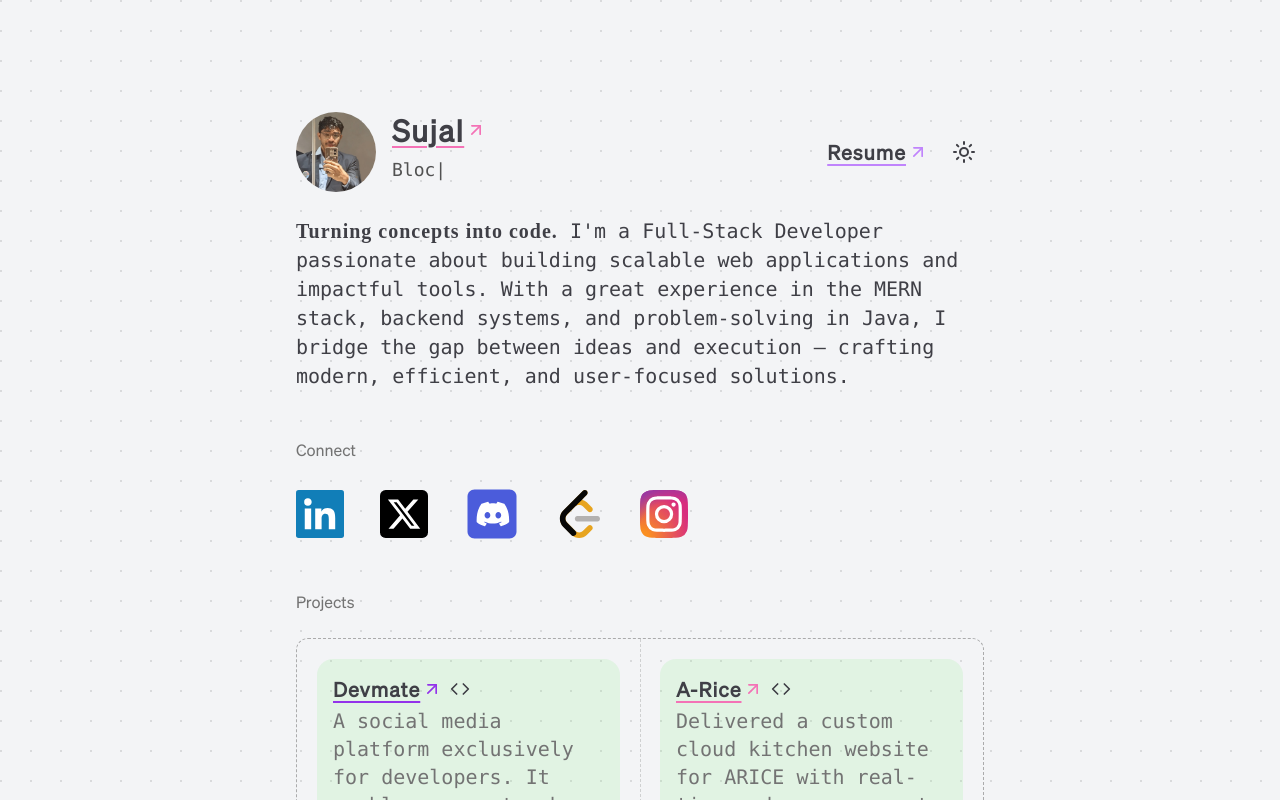
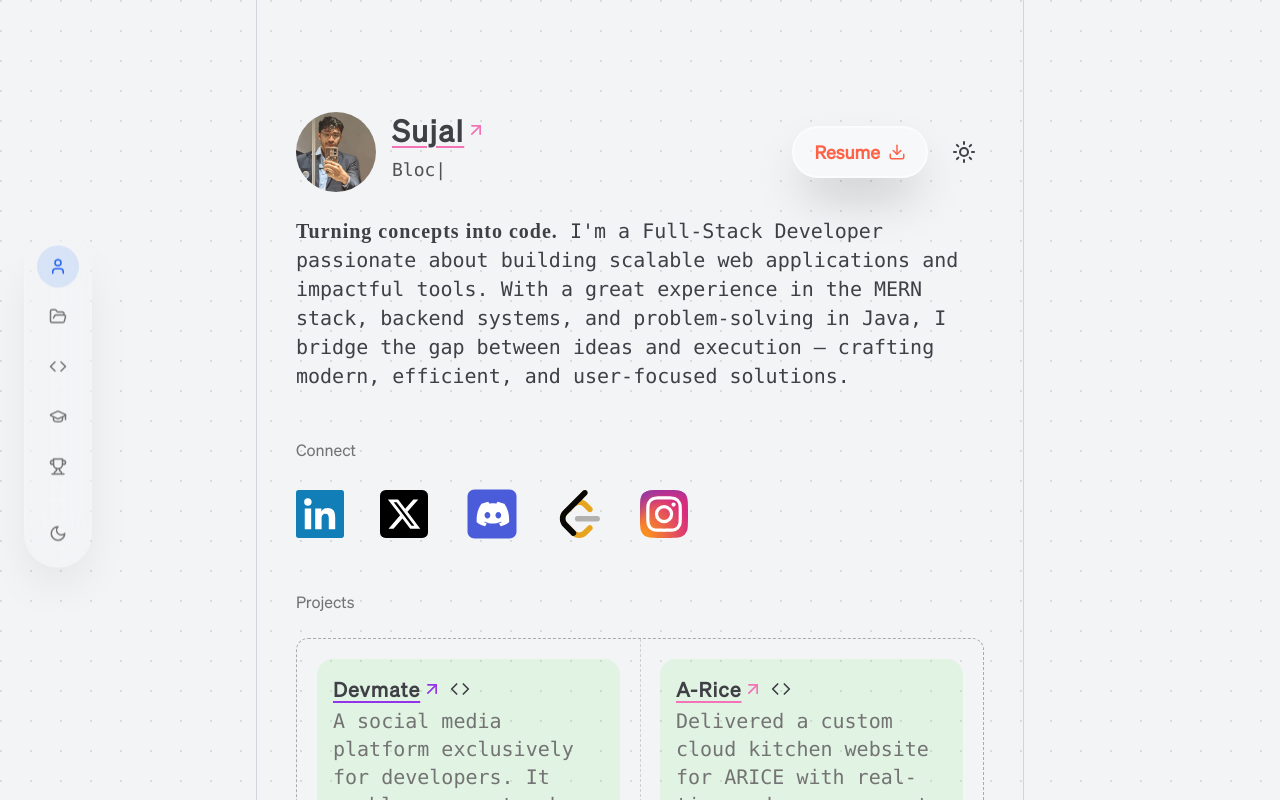
Before and after one commit to Sujal2308/portfolio01, a React (Vite) app: page / in a window 1280 px wide. Shown: the top 800 px of the page. Built offline with nearby package versions, Linux system fonts and the light colour scheme; a web font is replaced by a local one.

Commit message:
feat: add FloatingDock component for enhanced navigation and theme toggling; update Header component for direct link to resume

```diff
--- a/src/App.tsx
+++ b/src/App.tsx
@@ -5,6 +5,7 @@ import { BoxReveal } from "@/components/magicui/box-reveal";
 
 import { FelixLottieSticky } from "@/components/internal/FelixLottieSticky";
 import { StickyNav } from "@/components/StickyNav";
+import { FloatingDock } from "@/components/FloatingDock";
 
 import { Header } from "@/features/header";
 import { Intro } from "@/features/intro";
@@ -66,12 +67,17 @@ function App() {
   return (
     <div className="relative flex flex-col w-full min-h-screen overflow-x-hidden">
       {showStickyNav && <StickyNav />}
+      <FloatingDock />
       <DotPattern
         width={30}
         height={30}
         className="fixed inset-0 w-full h-full opacity-50 pointer-events-none dark:opacity-20 -z-10"
       />
       <main className="relative flex flex-col flex-1 text-zinc-700 dark:text-neutral-300">
+        {/* Left vertical line */}
+        <div className="fixed left-0 top-0 bottom-0 w-px bg-gray-300 dark:bg-gray-600 ml-[calc(50vw-384px)] hidden lg:block z-10"></div>
+        {/* Right vertical line */}
+        <div className="fixed right-0 top-0 bottom-0 w-px bg-gray-300 dark:bg-gray-600 mr-[calc(50vw-384px)] hidden lg:block z-10"></div>
         <article className="container relative max-w-3xl px-10 mx-auto mt-10 mb-10 sm:mt-28 sm:mb-28">
           <div className="mb-12">
             <BlurFade delay={0} direction="up" blur="3px">
--- /dev/null
+++ b/src/components/FloatingDock.tsx
@@ -0,0 +1,158 @@
+import { useState, useEffect } from "react";
+import {
+  Moon,
+  Sun,
+  FolderOpen,
+  Code,
+  GraduationCap,
+  Trophy,
+  User,
+} from "lucide-react";
+import { useTheme } from "@/hooks/useTheme";
+
+export function FloatingDock() {
+  const [activeSection, setActiveSection] = useState("intro");
+  const { theme, setTheme } = useTheme();
+
+  const toggleTheme = () => {
+    if (theme === "dark") {
+      setTheme("light");
+    } else {
+      setTheme("dark");
+    }
+  };
+
+  // Navigation items configuration
+  const navItems = [
+    {
+      id: "intro",
+      label: "About Me",
+      icon: User,
+      sectionId: null, // Will scroll to top
+    },
+    {
+      id: "projects",
+      label: "Projects",
+      icon: FolderOpen,
+      sectionId: "projects-section",
+    },
+    {
+      id: "skills",
+      label: "Skills",
+      icon: Code,
+      sectionId: "skills-section",
+    },
+    {
+      id: "education",
+      label: "Education",
+      icon: GraduationCap,
+      sectionId: "education-section",
+    },
+    {
+      id: "activities",
+      label: "Activities",
+      icon: Trophy,
+      sectionId: "activities-section",
+    },
+  ];
+
+  // Track active section based on scroll position
+  useEffect(() => {
+    const handleScroll = () => {
+      const sections = navItems.filter((item) => item.sectionId);
+      const scrollPosition = window.scrollY + 100;
+
+      if (scrollPosition < 200) {
+        setActiveSection("intro");
+        return;
+      }
+
+      for (const item of sections) {
+        const element = document.getElementById(item.sectionId!);
+        if (element) {
+          const elementTop = element.offsetTop;
+          const elementBottom = elementTop + element.offsetHeight;
+
+          if (scrollPosition >= elementTop && scrollPosition < elementBottom) {
+            setActiveSection(item.id);
+            return;
+          }
+        }
+      }
+    };
+
+    window.addEventListener("scroll", handleScroll);
+    handleScroll(); // Check initial position
+
+    return () => window.removeEventListener("scroll", handleScroll);
+  }, []);
+
+  const scrollToSection = (sectionId: string | null) => {
+    if (!sectionId) {
+      window.scrollTo({ top: 0, behavior: "smooth" });
+      return;
+    }
+
+    const element = document.getElementById(sectionId);
+    if (element) {
+      element.scrollIntoView({
+        behavior: "smooth",
+        block: "start",
+        inline: "nearest",
+      });
+    }
+  };
+
+  return (
+    <div className="fixed left-6 top-1/2 -translate-y-1/2 z-40 hidden lg:block">
+      <div className="flex flex-col gap-2 p-3 rounded-full bg-white/5 dark:bg-black/10 backdrop-blur-xl border border-white/10 dark:border-white/5 shadow-2xl shadow-black/10 dark:shadow-white/5">
+        {/* Navigation Icons */}
+        {navItems.map((item) => {
+          const Icon = item.icon;
+          const isActive = activeSection === item.id;
+
+          return (
+            <button
+              key={item.id}
+              onClick={() => scrollToSection(item.sectionId)}
+              className={`relative group p-3 rounded-full transition-all duration-500 ease-out ${
+                isActive
+                  ? "bg-blue-500/15 dark:bg-blue-400/15 text-blue-600 dark:text-blue-400"
+                  : "hover:bg-white/10 dark:hover:bg-white/5 text-neutral-500 dark:text-neutral-400 hover:text-neutral-700 dark:hover:text-neutral-200"
+              } hover:scale-125 hover:shadow-lg hover:shadow-blue-500/20 dark:hover:shadow-blue-400/20`}
+              aria-label={item.label}
+            >
+              <Icon size={18} className="transition-all duration-300" />
+
+              {/* Tooltip */}
+              <div className="absolute left-full ml-4 px-3 py-1.5 bg-black/90 dark:bg-white/95 text-white dark:text-black text-xs rounded-full opacity-0 group-hover:opacity-100 transition-all duration-300 whitespace-nowrap pointer-events-none backdrop-blur-sm border border-white/10 dark:border-black/10">
+                {item.label}
+              </div>
+            </button>
+          );
+        })}
+
+        {/* Divider */}
+        <div className="w-full h-px bg-gradient-to-r from-transparent via-white/20 dark:via-white/10 to-transparent my-1" />
+
+        {/* Dark Mode Toggle */}
+        <button
+          onClick={toggleTheme}
+          className="group p-3 rounded-full transition-all duration-500 ease-out hover:bg-white/10 dark:hover:bg-white/5 text-neutral-500 dark:text-neutral-400 hover:text-neutral-700 dark:hover:text-neutral-200 hover:scale-125 hover:shadow-lg hover:shadow-amber-500/20 dark:hover:shadow-amber-400/20"
+          aria-label="Toggle dark mode"
+        >
+          {theme === "dark" ? (
+            <Sun size={18} className="transition-all duration-300" />
+          ) : (
+            <Moon size={18} className="transition-all duration-300" />
+          )}
+
+          {/* Tooltip */}
+          <div className="absolute left-full ml-4 px-3 py-1.5 bg-black/90 dark:bg-white/95 text-white dark:text-black text-xs rounded-full opacity-0 group-hover:opacity-100 transition-all duration-300 whitespace-nowrap pointer-events-none backdrop-blur-sm border border-white/10 dark:border-black/10">
+            {theme === "dark" ? "Light Mode" : "Dark Mode"}
+          </div>
+        </button>
+      </div>
+    </div>
+  );
+}
--- a/src/features/contact/Contact.tsx
+++ b/src/features/contact/Contact.tsx
@@ -4,7 +4,7 @@ import { BoxReveal } from "@/components/magicui/box-reveal";
 export function Contact() {
   return (
     <div className="font-mono flex flex-col items-start gap-3">
-      <div>
+      <div className="text-base md:text-lg">
         Reach me at&nbsp;
         <BoxReveal boxColor="#c27aff">
           <Link color="purple" link="mailto:sujalbhugul08@gmail.com">
--- a/src/features/header/Header.tsx
+++ b/src/features/header/Header.tsx
@@ -73,16 +73,31 @@ export function Header({ className }: HeaderProps) {
         </div>
 
         <div className="flex items-center gap-4">
-          <div className="text-xl font-semibold">
-            <BoxReveal boxColor="#8b5cf6" delay={0.025}>
-              <Link
-                color="purple"
-                link="https://drive.google.com/file/d/1TckG6ETmH2WflrjcRknOOG8O0ZqBOE0m/view"
-              >
-                Resume
-              </Link>
-            </BoxReveal>
-          </div>
+          <a
+            href="https://drive.google.com/file/d/1TckG6ETmH2WflrjcRknOOG8O0ZqBOE0m/view"
+            target="_blank"
+            rel="noopener noreferrer"
+            className="group relative hidden sm:inline-flex items-center gap-2 px-5 py-2.5 bg-white/35 dark:bg-gray-800/50 backdrop-blur-xl border-2 border-white/50 dark:border-gray-600/60 rounded-full shadow-2xl transition-all duration-300 font-bold text-lg hover:scale-105 hover:shadow-2xl"
+            style={{ color: "tomato" }}
+          >
+            <span>Resume</span>
+            <svg
+              width="18"
+              height="18"
+              viewBox="0 0 24 24"
+              fill="none"
+              stroke="currentColor"
+              strokeWidth="2"
+              strokeLinecap="round"
+              strokeLinejoin="round"
+            >
+              <path d="M21 15v4a2 2 0 0 1-2 2H5a2 2 0 0 1-2-2v-4" />
+              <polyline points="7,10 12,15 17,10" />
+              <line x1="12" y1="15" x2="12" y2="3" />
+            </svg>
+            {/* Inner magenta border on hover */}
+            <span className="pointer-events-none absolute inset-0 rounded-full border-4 border-fuchsia-500 opacity-0 group-hover:opacity-100 transition-opacity duration-300 z-10"></span>
+          </a>
           <ThemeToggle />
         </div>
       </div>
```
